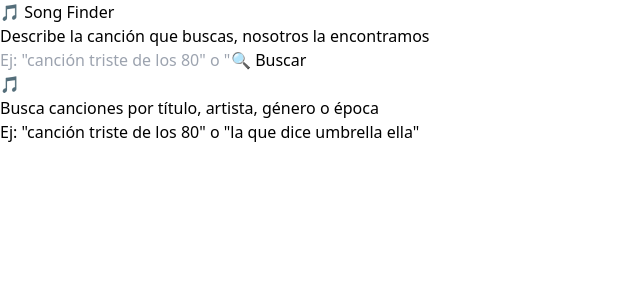
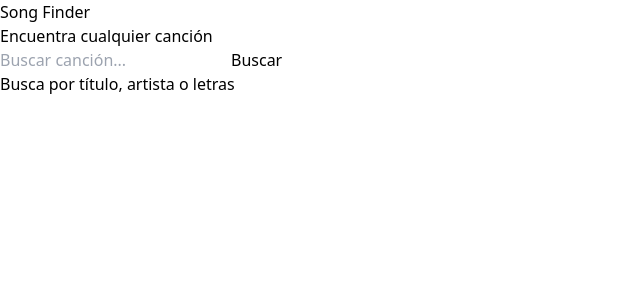
Before and after one commit to marianostiffler-netizen/Punta-de-la-lengua, a Next.js app: page / in a window 1280 px wide. Shown: the top 300 px of the page, without its empty margins (0-640 px from the left). Built offline with nearby package versions, Linux system fonts and the light colour scheme.

Commit message:
Diseño minimalista: colores grises, tipografía light, estructura limpia

```diff
--- a/app/layout.jsx
+++ b/app/layout.jsx
@@ -1,14 +1,14 @@
 import './globals.css'
 
 export const metadata = {
-  title: 'Song Finder - Encuentra cualquier canción',
-  description: 'Busca canciones por letras, artista, género o época',
+  title: 'Song Finder',
+  description: 'Busca canciones fácilmente',
 }
 
 export default function RootLayout({ children }) {
   return (
     <html lang="es">
-      <body className="min-h-screen bg-gradient-to-br from-purple-900 via-blue-900 to-black">
+      <body className="min-h-screen bg-gray-50">
         {children}
       </body>
     </html>
--- a/app/page.jsx
+++ b/app/page.jsx
@@ -36,19 +36,21 @@ export default function Home() {
   }
 
   return (
-    <main className="min-h-screen p-8">
-      <div className="max-w-4xl mx-auto">
-        <h1 className="text-5xl font-bold text-white text-center mb-2">
-          🎵 Song Finder
-        </h1>
-        <p className="text-gray-300 text-center mb-8">
-          Describe la canción que buscas, nosotros la encontramos
-        </p>
+    <main className="min-h-screen p-6">
+      <div className="max-w-2xl mx-auto">
+        <div className="text-center mb-8">
+          <h1 className="text-3xl font-light text-gray-900 mb-2">
+            Song Finder
+          </h1>
+          <p className="text-gray-600 text-sm">
+            Encuentra cualquier canción
+          </p>
+        </div>
 
         <SearchBar onSearch={handleSearch} loading={loading} />
 
         {error && (
-          <div className="mt-4 p-4 bg-red-500/20 border border-red-500/50 rounded-lg text-red-200 text-center">
+          <div className="mt-4 p-3 bg-red-50 border border-red-200 rounded-lg text-red-700 text-sm text-center">
             {error}
           </div>
         )}
@@ -57,17 +59,15 @@ export default function Home() {
           {loading ? (
             <LoadingState />
           ) : results.length > 0 ? (
-            <div className="space-y-4">
+            <div className="space-y-3">
               {results.map((song, idx) => (
                 <ResultCard key={`${song.itunes_id || idx}-${song.title}`} song={song} />
               ))}
             </div>
           ) : !loading && !error ? (
-            <div className="text-center text-gray-400 mt-8">
-              <p className="text-lg">🎵</p>
-              <p className="mt-2">Busca canciones por título, artista, género o época</p>
-              <p className="text-sm mt-2 text-gray-500">
-                Ej: "canción triste de los 80" o "la que dice umbrella ella"
+            <div className="text-center text-gray-400 mt-12">
+              <p className="text-sm">
+                Busca por título, artista o letras
               </p>
             </div>
           ) : null}
--- a/components/LoadingState.js
+++ b/components/LoadingState.js
@@ -1,17 +1,17 @@
 export default function LoadingState() {
   return (
-    <div className="space-y-4">
+    <div className="space-y-3">
       {[1, 2, 3].map((i) => (
         <div
           key={i}
-          className="bg-white/10 backdrop-blur-sm border border-white/20 rounded-xl p-6 animate-pulse"
+          className="bg-white border border-gray-200 rounded-lg p-4 animate-pulse"
         >
-          <div className="flex gap-4">
-            <div className="w-24 h-24 bg-white/20 rounded-lg"></div>
+          <div className="flex gap-3">
+            <div className="w-16 h-16 bg-gray-200 rounded"></div>
             <div className="flex-1 space-y-2">
-              <div className="h-6 bg-white/20 rounded w-3/4"></div>
-              <div className="h-4 bg-white/20 rounded w-1/2"></div>
-              <div className="h-4 bg-white/20 rounded w-1/3"></div>
+              <div className="h-4 bg-gray-200 rounded w-3/4"></div>
+              <div className="h-3 bg-gray-200 rounded w-1/2"></div>
+              <div className="h-3 bg-gray-200 rounded w-1/3"></div>
             </div>
           </div>
         </div>
--- a/components/ResultCard.js
+++ b/components/ResultCard.js
@@ -1,43 +1,38 @@
 export default function ResultCard({ song }) {
   return (
-    <div className="bg-white/10 backdrop-blur-sm border border-white/20 rounded-xl p-6 hover:bg-white/20 transition">
-      <div className="flex gap-4">
+    <div className="bg-white border border-gray-200 rounded-lg p-4 hover:shadow-sm transition-shadow">
+      <div className="flex gap-3">
         {song.image && (
           <img
             src={song.image}
             alt={song.title}
-            className="w-24 h-24 rounded-lg object-cover flex-shrink-0"
+            className="w-16 h-16 rounded object-cover flex-shrink-0"
           />
         )}
         <div className="flex-1 min-w-0">
-          <h3 className="text-xl font-bold text-white truncate">{song.title}</h3>
-          <p className="text-gray-300">{song.artist}</p>
+          <h3 className="text-base font-medium text-gray-900 truncate">{song.title}</h3>
+          <p className="text-sm text-gray-600 truncate">{song.artist}</p>
           {song.album && (
-            <p className="text-sm text-gray-400 mt-1">📀 {song.album}</p>
+            <p className="text-xs text-gray-500 mt-1 truncate">{song.album}</p>
           )}
-          {song.genre && (
-            <p className="text-sm text-purple-300 mt-1">🎵 {song.genre}</p>
-          )}
-          <div className="flex gap-2 mt-2">
+          <div className="flex gap-3 mt-2">
             {song.itunes_url && (
               <a
                 href={song.itunes_url}
                 target="_blank"
                 rel="noopener noreferrer"
-                className="text-xs text-blue-300 hover:text-blue-200"
+                className="text-xs text-gray-500 hover:text-gray-700"
               >
-                Ver en iTunes →
+                Ver →
               </a>
+            )}
+            {song.preview_url && (
+              <audio controls className="h-8">
+                <source src={song.preview_url} type="audio/mpeg" />
+              </audio>
             )}
           </div>
         </div>
-        {song.preview_url && (
-          <div className="flex-shrink-0">
-            <audio controls className="w-64 h-10">
-              <source src={song.preview_url} type="audio/mpeg" />
-            </audio>
-          </div>
-        )}
       </div>
     </div>
   )
--- a/components/SearchBar.js
+++ b/components/SearchBar.js
@@ -17,16 +17,16 @@ export default function SearchBar({ onSearch, loading }) {
         type="text"
         value={query}
         onChange={(e) => setQuery(e.target.value)}
-        placeholder='Ej: "canción triste de los 80" o "la que dice umbrella ella"'
-        className="w-full px-6 py-4 text-lg rounded-full bg-white/10 backdrop-blur-sm text-white placeholder-gray-400 border border-white/20 focus:outline-none focus:border-purple-400 transition"
+        placeholder="Buscar canción..."
+        className="w-full px-4 py-3 text-base border border-gray-300 rounded-lg focus:outline-none focus:border-gray-400 transition"
         disabled={loading}
       />
       <button
         type="submit"
         disabled={loading}
-        className="absolute right-2 top-1/2 -translate-y-1/2 px-6 py-2 bg-purple-600 hover:bg-purple-700 text-white rounded-full font-semibold disabled:opacity-50 transition"
+        className="absolute right-2 top-1/2 -translate-y-1/2 px-4 py-1.5 bg-gray-900 hover:bg-gray-800 text-white rounded text-sm disabled:opacity-50 transition"
       >
-        {loading ? '🔍 Buscando...' : '🔍 Buscar'}
+        {loading ? '...' : 'Buscar'}
       </button>
     </form>
   )
```
